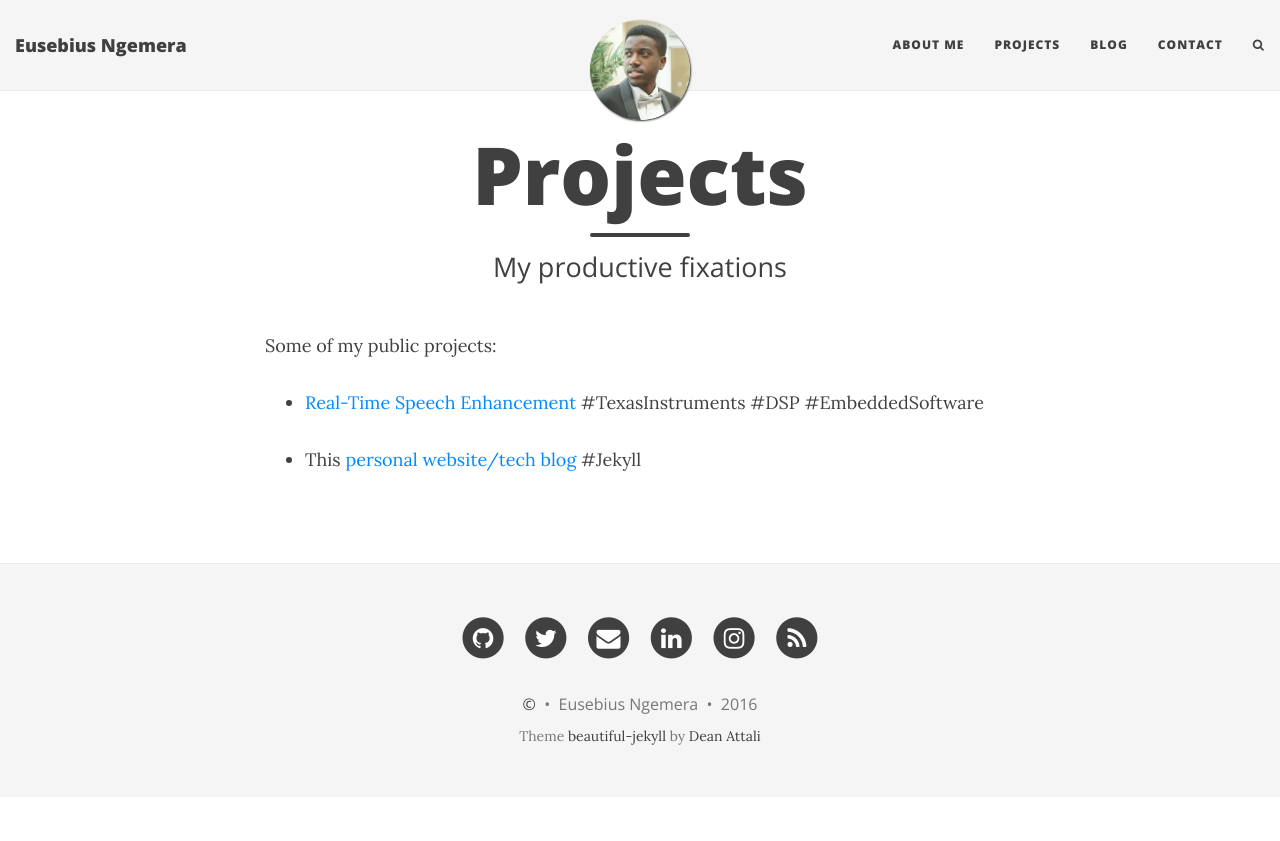
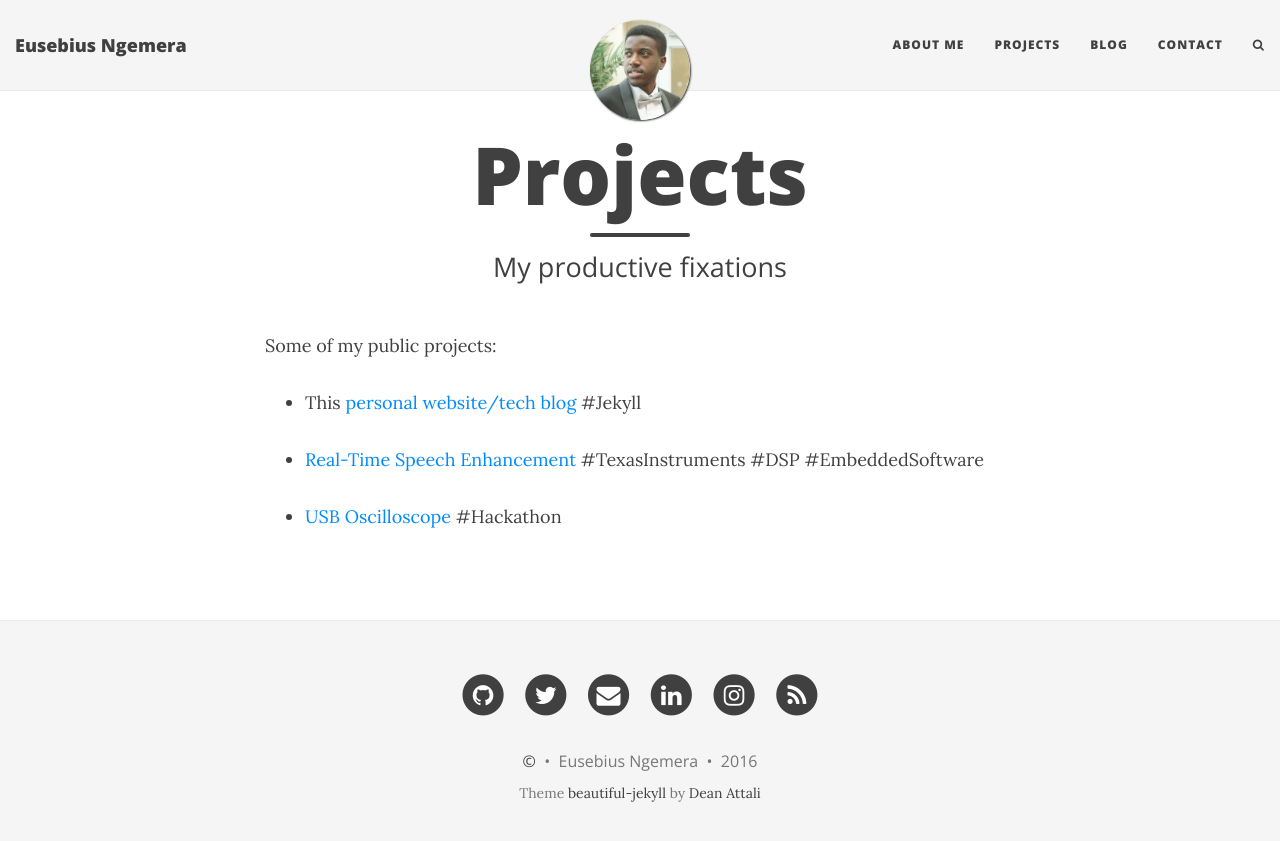
Before and after one commit to eugenius1/eugenius1.github.io, a Jekyll site: the page built from projects.md, in a window 1280 px wide. Shown: the top 841 px of the page. Built offline with Jekyll 4.4.1, drawn with Linux system fonts in a browser that asks for light colours; nearby versions of some CDN libraries; comment, search, counter and statistics services are not loaded.

Commit message:
projects: add oscilloscope

```diff
--- a/projects.md
+++ b/projects.md
@@ -7,6 +7,8 @@ comments: true
 
 Some of my public projects:
 
+- This [personal website/tech blog](/blog/how-i-made-this-website "How I made this website!") #Jekyll
+
 - [Real-Time Speech Enhancement](/ee3-rtdsp/ "EE3: Real-Time Digital Signal Processing") #TexasInstruments #DSP #EmbeddedSoftware
 
-- This [personal website/tech blog](/blog/how-i-made-this-website "How I made this website!") #Jekyll
+- [USB Oscilloscope](http://www.harrybeadle.co.uk/fbhack/ "Written by teammate Harry Beadle") #Hackathon
```
